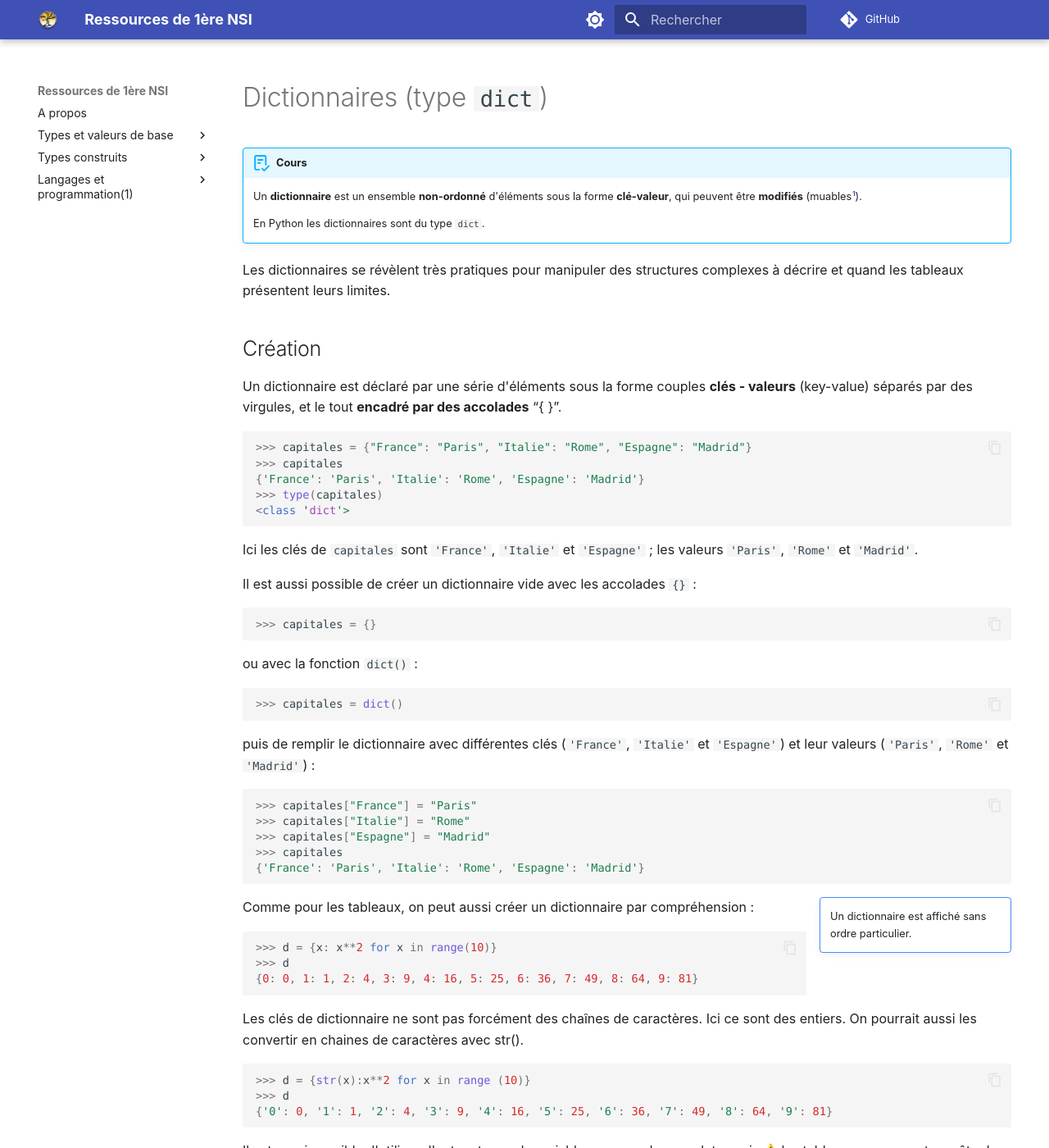
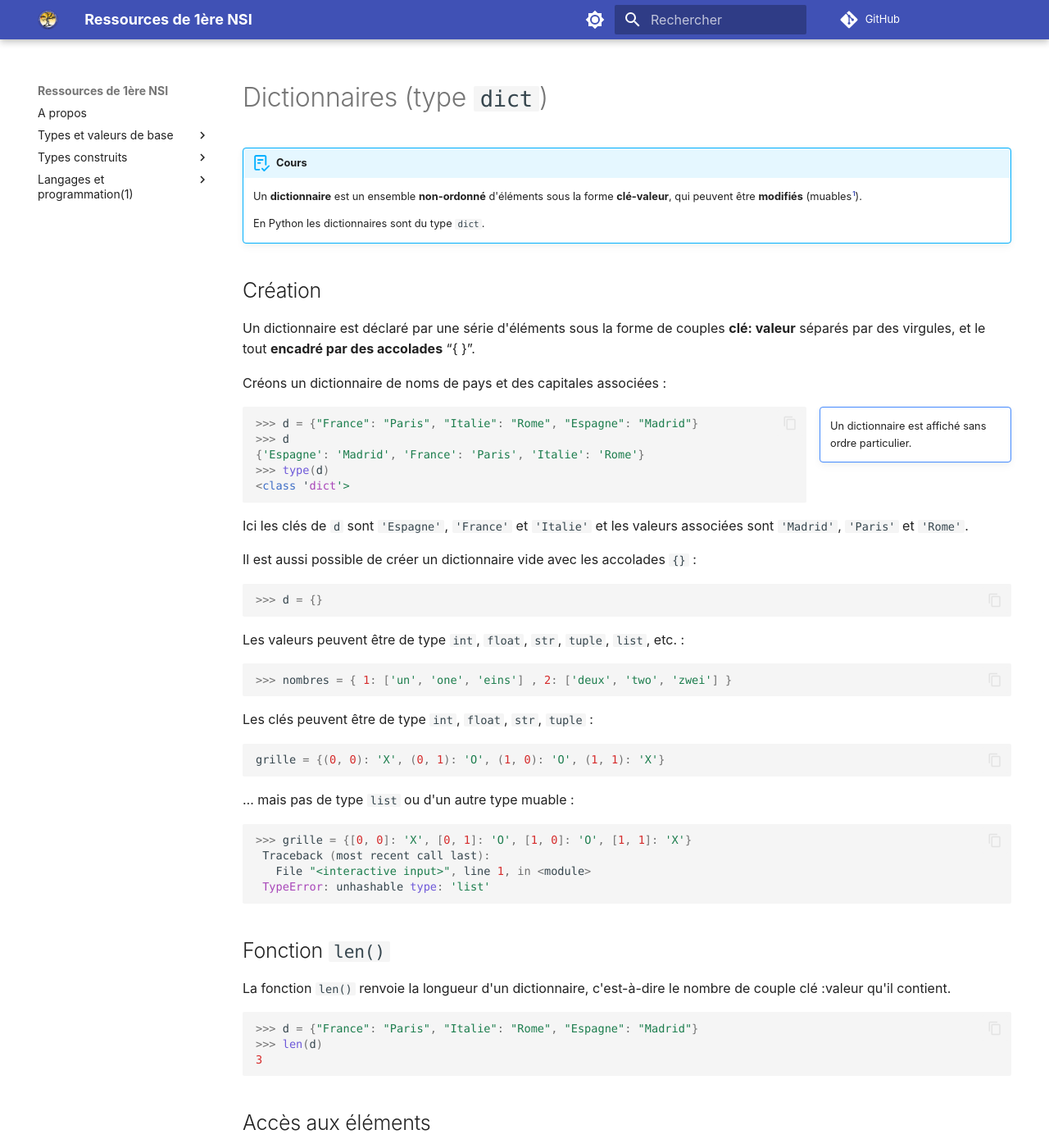
Before and after one commit to eipaca/NSI-1, an MkDocs documentation site: the page built from docs/types-construits/3-dictionnaires.md, in a window 1280 px wide and 1400 px high. Shown: the whole window at 82% size. Built offline with MkDocs 1.6.1 and Material for MkDocs 9.7.7, drawn with Linux system fonts in a browser that asks for light colours; emoji names are drawn with the system emoji font; comment, search, counter and statistics services are not loaded; some of the changed text lies outside the part shown.

Commit message:
Add files via upload

````diff
--- a/docs/types-construits/3-dictionnaires.md
+++ b/docs/types-construits/3-dictionnaires.md
@@ -7,79 +7,62 @@
 
 [^3.1]: ou *mutable* en anglais.
 
-Les dictionnaires se révèlent très pratiques pour manipuler des structures complexes à décrire et quand les tableaux présentent leurs limites.
 
 ##	Création
 
-Un dictionnaire est déclaré par une série d'éléments sous la forme couples **clés - valeurs** (key-value) séparés par des virgules, et le tout **encadré par des accolades** “{ }”.
+Un dictionnaire est déclaré par une série d'éléments sous la forme de couples **clé:  valeur** séparés par des virgules, et le tout **encadré par des accolades** “{ }”.
 
-``` py
->>> capitales = {"France": "Paris", "Italie": "Rome", "Espagne": "Madrid"}
->>> capitales
-{'France': 'Paris', 'Italie': 'Rome', 'Espagne': 'Madrid'}
->>> type(capitales)
-<class 'dict'>
-```
-
-Ici les clés de `capitales` sont `'France'`, `'Italie'` et `'Espagne'` ; les valeurs `'Paris'`, `'Rome'` et `'Madrid'`.
-
-Il est aussi possible de créer un dictionnaire vide avec les accolades `{}` :
-``` py
->>> capitales = {}
-```
-ou avec la fonction `dict()` :
-
-``` py
->>> capitales = dict()
-```
-
-puis de remplir le dictionnaire avec différentes clés (`'France'`, `'Italie'` et `'Espagne'`) et leur valeurs (`'Paris'`, `'Rome'` et `'Madrid'`) :
-
-``` py
->>> capitales["France"] = "Paris"
->>> capitales["Italie"] = "Rome"
->>> capitales["Espagne"] = "Madrid"
->>> capitales
-{'France': 'Paris', 'Italie': 'Rome', 'Espagne': 'Madrid'}
-```
+Créons un dictionnaire de noms de pays et des capitales associées :
 
 !!! note inline end ""
     Un dictionnaire est affiché sans ordre particulier.
 
-Comme pour les tableaux, on peut aussi créer un dictionnaire par compréhension :
+``` py
+>>> d = {"France": "Paris", "Italie": "Rome", "Espagne": "Madrid"}
+>>> d
+{'Espagne': 'Madrid', 'France': 'Paris', 'Italie': 'Rome'}
+>>> type(d)
+<class 'dict'>
+```
+
+
+
+Ici les clés de `d` sont `'Espagne'`, `'France'` et `'Italie'` et  les valeurs associées sont `'Madrid'`, `'Paris'` et `'Rome'`.
+
+Il est aussi possible de créer un dictionnaire vide avec les accolades `{}` :
+``` py
+>>> d = {}
+```
+
+Les valeurs peuvent être de type `int`, `float`, `str`, `tuple`,  `list`, etc. :
+``` py
+>>> nombres = { 1: ['un', 'one', 'eins'] , 2: ['deux', 'two', 'zwei'] }
+```
+
+Les clés peuvent être de type `int`, `float`, `str`, `tuple` :
+``` py
+grille = {(0, 0): 'X', (0, 1): 'O', (1, 0): 'O', (1, 1): 'X'}
+```
+… mais pas de type `list` ou d'un autre type muable :
 
 ``` py
->>> d = {x: x**2 for x in range(10)}
->>> d
-{0: 0, 1: 1, 2: 4, 3: 9, 4: 16, 5: 25, 6: 36, 7: 49, 8: 64, 9: 81}
+>>> grille = {[0, 0]: 'X', [0, 1]: 'O', [1, 0]: 'O', [1, 1]: 'X'}
+ Traceback (most recent call last):
+   File "<interactive input>", line 1, in <module>
+ TypeError: unhashable type: 'list'
 ```
 
-Les clés de dictionnaire ne sont pas forcément des chaînes de caractères. Ici ce sont des entiers. On pourrait aussi les convertir en chaines de caractères avec str().
-
-``` py
->>> d = {str(x):x**2 for x in range (10)}
->>> d
-{'0': 0, '1': 1, '2': 4, '3': 9, '4': 16, '5': 25, '6': 36, '7': 49, '8': 64, '9': 81}
-```
-Il est aussi possible d'utiliser d'autres types de variables comme des p-uplets, mais :warning: les tableaux ne peuvent pas être les clés d'un dictionnaire (car muables) :
-
-``` py
->>> d = {(0, 0): 'X', (0, 1): 'O', (1, 0): 'O', (1, 1): 'X'}
->>> d = {[0, 0]: 'X', [0, 1]: 'O', [1, 0]: 'O', [1, 1]: 'X'}
-Traceback (most recent call last):
-  File "<interactive input>", line 1, in <module>
-TypeError: unhashable type: 'list'
-```
 
 ## Fonction `len()`
 
-La fonction `len()` renvoie la longueur d'un dictionnaire, c'est-à-dire le nombre d'éléments (couple clé :valeur) qu'il contient.
+La fonction `len()` renvoie la longueur d'un dictionnaire, c'est-à-dire le nombre de couple clé :valeur qu'il contient.
 
 ``` py
->>> capitales = {"France": "Paris", "Italie": "Rome", "Espagne": "Madrid"}
->>> len(capitales)
+>>> d = {"France": "Paris", "Italie": "Rome", "Espagne": "Madrid"}
+>>> len(d)
 3
 ```
+
 
 
 ##	Accès aux éléments
@@ -87,93 +70,69 @@ La fonction `len()` renvoie la longueur d'un dictionnaire, c'est-à-dire le nomb
 Les éléments d'un dictionnaire n'ont **pas d'ordre particulier**, il n'est donc pas possible d'accéder aux éléments par un indice de leur position (comme avec les p-uplets, tableaux et chaines de caractères).
 
 ``` py
->>> capitales[1]
+>>> d[1]
 Traceback (most recent call last):
   File "<interactive input>", line 1, in <module>
 KeyError: 1
 ```
 
-Ce sont les **clés** du dictionnaire qui permettent d'accéder aux valeurs. Pour récupérer la valeur associée à la clé `key`  dans un dictionnaire `d`, il suffit d'utiliser la syntaxe suivante `d[key]`[^3.2].
-
-[^3.2]: Ou alors utiliser en utilisant la méthode `.get()` qui permet de récupérer la valeur associée à une clé ou afficher un message si elle n'existe pas :
-    ``` py
-    >>> capitale.get('France')
-    'Paris'
-    >>> capitale.get('Allemagne', "Cette clé n'existe pas")
-    Cette clé n'existe pas
-    ```
+Pour accéder une valeur, on utilise sa clé :
 
 ``` py
->>> capitales["France"]
-'Paris'
+>>> d['Italie]
+'Rome'
 ```
-mais un erreur est levée si la clé n'existe pas :
 
-```
->>> capitales['Allemagne']
+Si la clé n'existe pas, on obtient un message d'erreur :
+
+``` py
+>>> d['Allemagne']
 Traceback (most recent call last):
-  File "<stdin>", line 1, in <module>
+  File "<interactive input>", line 1, in <module>
 KeyError: 'Allemagne'
 ```
 
+La méthode `.get()` retourne la valeur associée à une clé, sans lever d'erreur si la clé n'existe pas (renvoie `None` ou une valeur par défaut) :
 
-Le mot clé `in` permet de vérifier si une clé  est présente dans un dictionnaire, il renvoie un booléen :
+``` py
+>>> d.get('Italie')
+'Rome'
+>>> d.get('Allemagne')
+>>> d.get('Allemagne', "Inconnue")
+'Inconnue'
+```
+
+
+Le mot clé `in` permet de vérifier si une clé est présente dans un dictionnaire, il renvoie un booléen :
 
 
 ``` py
->>> "France" in capitales
+>>> "France" in d
 True
->>> "Allemagne" in capitales
+>>> "Allemagne" in d
 False
 ```
 
-:warning: `in` ne s'applique qu' aux clés d'un dictionnaire, pas à ses valeurs :
+:warning: `in` ne s'applique qu'aux clés d'un dictionnaire, pas à ses valeurs :
 
 ``` py
->>> "Paris" in capitales
+>>> "Paris" in d
 False
 ```
 
-De façon très similaire aux p-uplets et tableaux, le mot clé `in` permet aussi d'écrire une boucle pour parcourir (ou «itérer») toutes les clés d'un dictionnaire :
+Le mot clé `in` permet aussi d'écrire une boucle pour parcourir (ou «itérer») toutes les clés d'un dictionnaire :
 
 ``` py
->>> for key in capitales:
-...     print("La capitale de", key, "est", capitales[key])
-France Paris
-Italie Rome
-Espagne Madrid
+>>> for cle in d:
+...     print("La capitale de", cle, "est", d[cle])
+La capitale de France est Paris
+La capitale de Italie est Rome
+La capitale de Espagne est Madrid
 ```
 
+Bien sûr, on ne peut pas parcourir le dictionnaire par indice, les éléments du dictionnaire n'ont pas d'ordre.
 
 
-##	Méthodes `.keys()`, `.values()` et `.items()`
-
-Les méthodes `.keys()` et `.values()` renvoient les clés et les valeurs d'un dictionnaire :
-
-``` py
->>> capitales.keys()
-dict_keys(['France', 'Italie', 'Espagne'])
->>> capitales.values()
-dict_values(['Paris', 'Rome', 'Madrid'])
-```
-
-La méthode `.items()` renvoie tous les couples clé-valeur d'un dictionnaire :
-
-``` py
->>> capitales.items()
-dict_items([('France', 'Paris'), ('Italie', 'Rome'), ('Espagne', 'Madrid')])
-```
-
-Les mentions `dict_keys`, `dict_values`, `dict_items` indiquent que nous avons affaire à des objets un peu particuliers. Pour les utiliser il faut par exemple les transformer en tableaux avec la fonction `list()` :
-
-``` py
->>> list(capitales.values())
-['France', 'Italie', 'Espagne']
->>> list(capitales.items())
-[('France', 'Paris'), ('Italie', 'Rome'), ('Espagne', 'Madrid')]
-```
-
-Enfin, `dir(dict)` et `help(dict)` permet d'obtenir la liste des méthodes disponibles.
 
 ##	Modifier un dictionnaire
 
@@ -182,8 +141,8 @@ Enfin, `dir(dict)` et `help(dict)` permet d'obtenir la liste des méthodes dispo
 Comme pour les tableaux, on peut modifier une valeur dans un dictionnaire (mais à la différence des tableaux on la désigne par sa clé, pas par un indice) :
 
 ``` py
-capitales["Italie"] = "Roma"
->>> capitales
+d["Italie"] = "Roma"
+>>> d
 {'Espagne': 'Madrid', 'France': 'Paris', 'Italie': 'Roma'}
 ```
 
@@ -197,11 +156,11 @@ Traceback (most recent call last):
 IndexError: list assignment index out of range
 ```
 
-Mais dans un dictionnaire, si on essaie de modifier la valeur d'une clé qui n'existe pas, alors un nouveau couple clé-valeur est créé :
+Mais dans un dictionnaire, si on essaie de modifier la valeur d'une clé qui n'existe pas, alors un nouveau couple clé:valeur est créé :
 
 ``` py
->>> capitales["Allemagne"] = 'Berlin'
->>> capitales
+>>> d["Allemagne"] = 'Berlin'
+>>> d
 {'Allemagne': 'Berlin', 'Espagne': 'Madrid',  'France': 'Paris',  'Italie': 'Roma'}
 ```
 
@@ -209,33 +168,122 @@ Mais dans un dictionnaire, si on essaie de modifier la valeur d'une clé qui n'e
 
 ###	Supprimer des éléments
 
-Comme pour les tableaux, il est possible d'utiliser les méthodes `pop()` et `clear()` (mais pas `remove()`) pour supprimer des couples de clé-valeur :
+Comme pour les tableaux, il est possible d'utiliser les méthodes `pop()` et `clear()` (mais pas `remove()`) pour supprimer des couples de clé:valeur :
 
 
-- `d.pop(key)`[^3.3] supprime du dictionnaire la clé `key` et renvoie la valeur associée :
+- `d.pop(cle)`[^3.3] supprime du dictionnaire la clé `cle` et renvoie la valeur associée :
     ``` py
-    >>> d = {'one':1, 'two':2, 'three' :3}
-    >>> d.pop('two')
-    2
+    >>> d.pop('France')
+    'Paris'
     ```
 
-[^3.3]: La clé dans `d.pop(key)` est obligatoire, alors que pour les tableaux elle est facultative (par défaut le dernier élément est supprimé)
+[^3.3]: La clé dans `d.pop(cle)` est obligatoire, alors que pour les tableaux elle est facultative (par défaut le dernier élément est supprimé)
 
 - `d.clear()` supprime tous les éléments du dictionnaire :
-    ``` py
-	>>> d = {'one':1, 'two' :2, 'three' :3}
-    >>> d.clear()
-    ```
 
 Comme pour les tableaux, le mot clé `del` permet aussi de supprimer un élément d'un dictionnaire :
 
 ``` py
->>> del capitales['Allemagne']
->>> capitales
-{'Espagne': 'Madrid', 'France': 'Paris', 'Italie': 'Roma'}
+>>> del d['France']
+>>> d
+{'Espagne': 'Madrid', 'Italie': 'Roma'}
 ```
 
-Ou encore le dictionnaire entier avec l'instruction `del capitales`, alors la variable `capitales` n'existe plus.
+Ou encore le dictionnaire entier avec l'instruction `del d`, alors la variable `d` n'existe plus.
+
+
+
+##	Création par compréhension
+
+Comme pour les tableaux, on peut aussi créer un dictionnaire par compréhension :
+
+``` py
+>>> d = {i: i**2 for i in range(10)}
+>>> d
+{0: 0, 1: 1, 2: 4, 3: 9, 4: 16, 5: 25, 6: 36, 7: 49, 8: 64, 9: 81}
+```
+
+``
+On peut lire ça comme « le dictionnaire des i: i² pour i allant de 0 à 9 ».
+
+De façon générale, un tableau par compréhension s'écrit sous la forme : `[cle(x): expression(x)  for x in  itérable ]`.
+
+Exemples :
+``` py
+{i**2: i for i in range(5)}   #  {0: 0, 1: 1, 4: 2, 9: 3, 16: 4}
+{i: str(i) for i in range(5)}  #  {0: '0', 1: '1', 2: '2', 3: '3', '4': 4}
+{m: len(m) for m in ["chat", "chien", "ane"]}   #  {'ane': 3, 'chat': 4, 'chien': 5}
+{c: 0 for c in "nsi"}   # {'i': 0, 'n': 0, 's' : 0}
+```
+
+
+On peut ne garder que certains éléments en les filtrant avec une condition `if` placée à la fin, par exemple :
+
+``` py
+# Les nombres: carrés pour les nombres de 0 à 4
+{n: n**2 for n in range(5) if n % 2 == 0}        # {0: 0, 2: 4, 4: 16}
+```
+
+
+Le `if` _placé à la fin_ supprime des éléments. On peut aussi utiliser un `if … else` _placé dans l’expression_ pour transformer chaque élément sans en supprimer. :warning: Attention l'ordre est différent.
+
+``` py
+{n: "pair" if n % 2 == 0 else "impair" for n in range(5)}  # {0: 'pair', 1: 'impair', 2: 'pair', 3: 'impair', 4: 'pair'}
+```
+
+
+##	Méthodes `.keys()`, `.values()` et `.items()`
+
+Les méthodes `.keys()` et `.values()` renvoient les clés et les valeurs d'un dictionnaire :
+
+``` py
+>>> d.keys()
+dict_keys(['France', 'Italie', 'Espagne'])
+>>> d.values()
+dict_values(['Paris', 'Rome', 'Madrid'])
+```
+
+La méthode `.items()` renvoie tous les couples clé-valeur d'un dictionnaire :
+
+``` py
+>>> d.items()
+dict_items([('France', 'Paris'), ('Italie', 'Rome'), ('Espagne', 'Madrid')])
+```
+
+Les mentions `dict_keys`, `dict_values`, `dict_items` indiquent que nous avons affaire à des objets un peu particuliers. Pour les utiliser il faut par exemple les transformer en tableaux avec la fonction `list()` :
+
+``` py
+>>> list(d.values())
+['France', 'Italie', 'Espagne']
+>>> list(d.items())
+[('France', 'Paris'), ('Italie', 'Rome'), ('Espagne', 'Madrid')]
+```
+
+Ces méthodes `.keys()`, `.values()` et `.items()` permettent d'autres façons de parcourir un dictionnaire :
+
+=== "Avec une boucle `for` et `.keys()`"
+    ``` py
+    for cle in d.keys():
+        print(cle)
+        print(d[cle])
+    ```
+    Parcours les clés du dictionnaire, c'est la même chose que d'écrire  `for cle in d:`. Les valeurs sont obtenues avec `d[cle])`.
+
+=== "Avec une boucle `for` et `.values()`"
+    ``` py
+    for val in d.values():
+        print(val)
+    ```
+    Parcours les valeurs du dictionnaire, sans connaître leurs clés.
+
+=== "Avec une boucle `for` et `.items()`"
+    ``` py
+    for cle, val in d.items():
+        print(cle)
+        print(val)
+    ```
+    Parcours les clés et valeurs du dictionnaire en « déballant » les p-uplets de `d.items()` dans deux variables `cle`, `val`.
+
 
 ##	Dictionnaires muables
 
````
